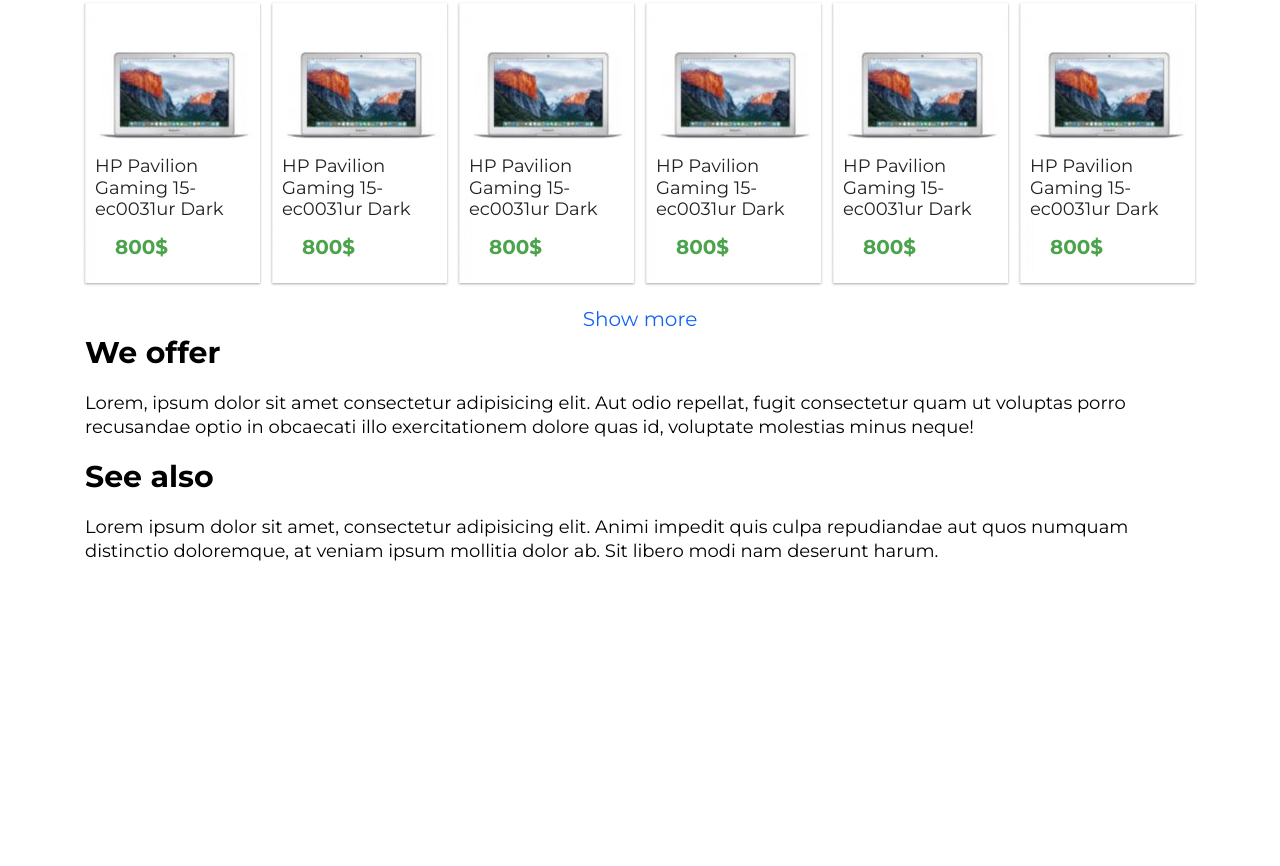
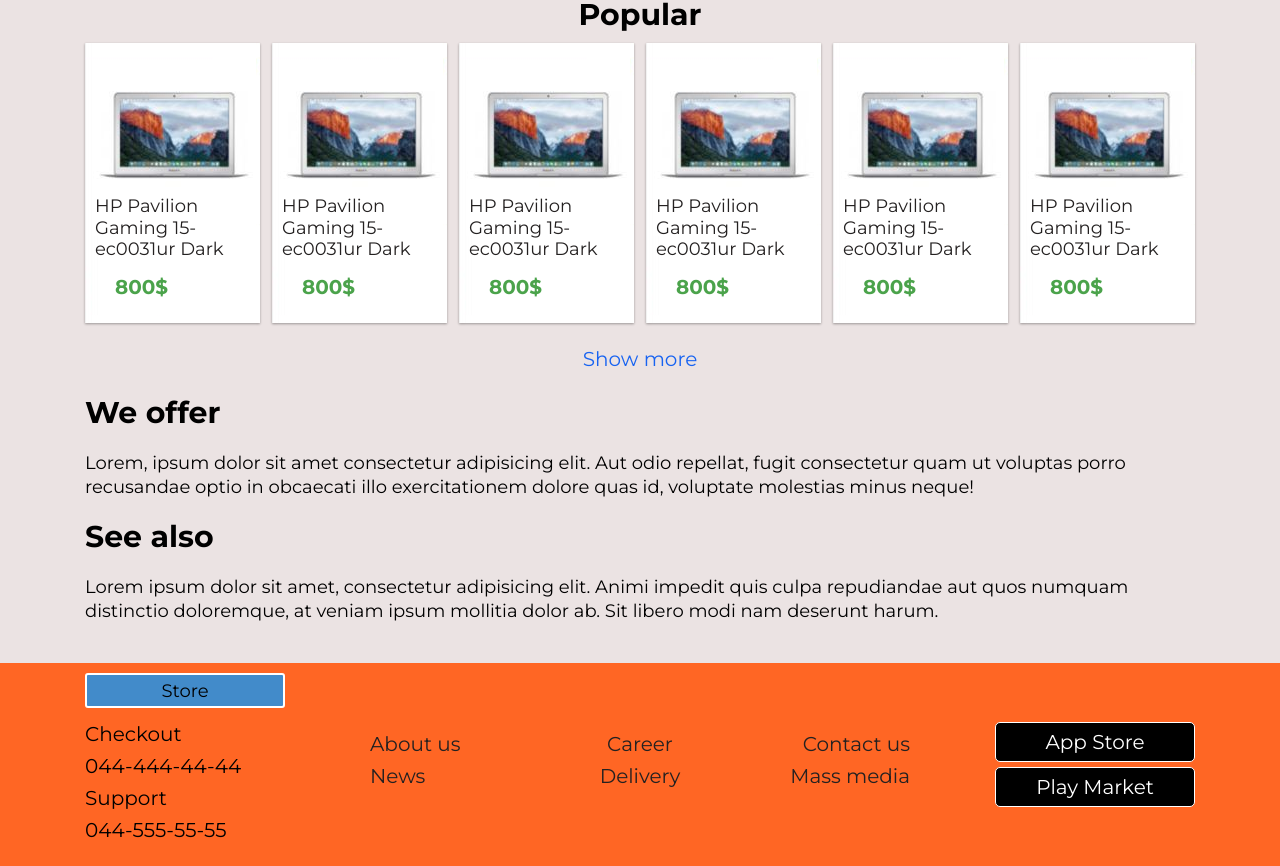
Before and after one commit to mikiteek/sv-html-css, a plain HTML site: page adaptive/index.html in a window 1280 px wide. Shown: the part 950-1816 px from the top of the page. Before the commit the page ends 1553 px from the top, so only its background shows below. Drawn offline with Linux system fonts and the light colour scheme.

Commit message:
adaptive -> footer complete

```diff
--- a/adaptive/css/media.css
+++ b/adaptive/css/media.css
@@ -11,7 +11,12 @@
     margin-left: auto;
     margin-right: auto;
   }
+
+  .apple {
+    margin-bottom: 5px;
+  }
 }
+
 @media (min-width: 576px) {
   .banner {
     height: 40px;
@@ -40,7 +45,30 @@
     flex-direction: row;
     flex-wrap: wrap;
   }
+
+  .check-sup-block {
+    display: flex;
+    justify-content: space-between;
+  }
+
+  .footer-nav-list {
+    display: flex;
+    flex-wrap: wrap;
+    justify-content: space-between;
+  }
+  .footer-nav-list li {
+    width: 33.3333%;
+    display: flex;
+  }
+  .footer-nav-list li:nth-child(2),
+  .footer-nav-list li:nth-child(5) {
+    justify-content: center;
+  }
+  .footer-nav-list li:nth-child(3n) {
+    justify-content: flex-end;
+  }
 }
+
 @media (min-width: 576px) and (max-width: 767px) {
   .nav-list li {
     width: 33.3333%;
@@ -69,6 +97,15 @@
   }
 }
 
+@media (min-width: 576px) and (max-width: 991px) {
+  .footer-mobile-list {
+    flex-direction: row;
+  }
+  .apple {
+    margin-right: 20px;
+  }
+}
+
 @media (min-width: 768px) {
   .nav-list {
     justify-content: space-between;
@@ -79,7 +116,11 @@
   .input-search input {
     flex-grow: 2;
   }
+  .check-sup-block {
+    flex-direction: column;
+  }
 }
+
 @media (min-width: 768px) and (max-width: 991px) {
   .slider-promotions {
     width: 500px;
@@ -90,12 +131,14 @@
     justify-content: space-between;
   }
 }
+
 @media (min-width: 768px) and (max-width: 1199px) {
   .section-laptops-list li:not(:nth-last-child(-n + 3)),
   .section-popular-list li:not(:nth-last-child(-n + 3)) {
     margin-bottom: 40px;
   }
 }
+
 @media (min-width: 992px) {
   .list-icons {
     display: flex;
@@ -105,7 +148,15 @@
   .manufacture {
     display: flex;
   }
+  .footer-mobile-list li {
+    display: flex;
+    justify-content: flex-end;
+  }
+  .apple {
+    margin-bottom: 5px;
+  }
 }
+
 @media (min-width: 992px) and (max-width: 1199px) {
   .slider-promotions {
     width: 730px;
@@ -124,4 +175,8 @@
   .section-popular-list {
     justify-content: space-between;
   }
+
+  .footer-nav-list {
+    justify-content: space-between;
+  }
 }
--- a/adaptive/css/style.css
+++ b/adaptive/css/style.css
@@ -22,10 +22,8 @@
   font-weight: 400;
   line-height: 1.6;
 }
-.wrapper {
-  /* background-color: #ebe3e3; */
-  padding-top: 20px;
-  padding-bottom: 20px;
+.mg-bottom {
+  margin-bottom: 20px;
 }
 /* B A N N E R*/
 .wrapper-banner {
@@ -109,6 +107,11 @@
 
 /* -- M A I N -- */
 
+.wrapper {
+  background-color: #ebe3e3;
+  padding-top: 20px;
+  padding-bottom: 20px;
+}
 /* aside - slider */
 .aside-slider {
   display: flex;
@@ -328,6 +331,52 @@
   font-weight: 400;
   margin-bottom: 20px;
 }
+
+/* -- F O O T E R -- */
+.wrapper-footer {
+  background-color: #ff6624;
+  padding-top: 10px;
+  padding-bottom: 10px;
+}
+
+.check-sup-block,
+.footer-nav {
+  padding-bottom: 10px;
+}
+.footer-reference-main {
+  margin-bottom: 10px;
+  display: flex;
+  justify-content: space-around;
+  align-items: center;
+  width: 200px;
+  height: 35px;
+  background-color: #428bca;
+  font-size: 18px;
+  line-height: 24px;
+  color: #000;
+  border: #fff solid 2px;
+  border-radius: 3px;
+}
+
+.footer-nav a:hover {
+  color: #00f;
+}
+.footer-mobile-list {
+  display: flex;
+  flex-direction: column;
+}
+.apple,
+.google {
+  display: flex;
+  justify-content: center;
+  align-items: center;
+  width: 200px;
+  height: 40px;
+  background-color: #000;
+  color: #fff;
+  border: 1px solid #fff;
+  border-radius: 5px;
+}
 /* visually-hidden helper */
 .visually-hidden:not(:focus):not(:active),
 input[type='checkbox'].visually-hidden,
--- a/adaptive/index.html
+++ b/adaptive/index.html
@@ -75,7 +75,7 @@
     </div>
     <div class="wrapper">
       <main class="container">
-        <div class="row">
+        <div class="row mg-bottom">
           <div class="col-12">
             <div class="aside-slider">
               <aside>
@@ -130,7 +130,7 @@
             </section>
           </div>
         </div>
-        <div class="row">
+        <div class="row mg-bottom">
           <div class="col-12">
             <section class="section-laptops">
               <h2 class="section-laptops-title">Laptops</h2>
@@ -254,7 +254,7 @@
             </section>
           </div>
         </div>
-        <div class="row">
+        <div class="row mg-bottom">
           <div class="col-12">
             <section class="section-popular">
               <h2 class="section-popular-title">Popular</h2>
@@ -406,5 +406,48 @@
         </div>
       </main>
     </div>
+    <div class="wrapper-footer">
+      <footer class="container">
+        <div class="row">
+          <div class="col-12">
+            <div class="footer-block">
+              <div class="row">
+                <div class="col-12 col-md-4 col-lg-3">
+                  <a class="footer-reference-main" href="#">Store</a>
+                  <div class="check-sup-block">
+                    <div class="footer-check-sup checkout">
+                      <p class="check-sup-title">Checkout</p>
+                      <p class="checkout-phone">044-444-44-44</p>
+                    </div>
+                    <div class="footer-check-sup">
+                      <p class="check-sup-title">Support</p>
+                      <p class="support-phone">044-555-55-55</p>
+                    </div>
+                  </div>
+                </div>
+                <div class="col-12 col-md-8 col-lg-6 align-self-center">
+                  <nav class="footer-nav">
+                    <ul class="footer-nav-list">
+                      <li><a href="#">About us</a></li>
+                      <li><a href="#">Career</a></li>
+                      <li><a href="#">Contact us</a></li>
+                      <li><a href="#">News</a></li>
+                      <li><a href="#">Delivery</a></li>
+                      <li><a href="#">Mass media</a></li>
+                    </ul>
+                  </nav>
+                </div>
+                <div class="col-12 col-lg-3 align-self-center">
+                  <ul class="footer-mobile-list">
+                    <li><a class="apple" href="#">App Store</a></li>
+                    <li><a class="google" href="#">Play Market</a></li>
+                  </ul>
+                </div>
+              </div>
+            </div>
+          </div>
+        </div>
+      </footer>
+    </div>
   </body>
 </html>
```
Also changed, not shown: adaptive/img/icons/icon-app-store.png (deleted), adaptive/img/icons/icon-google-play.png (deleted).
